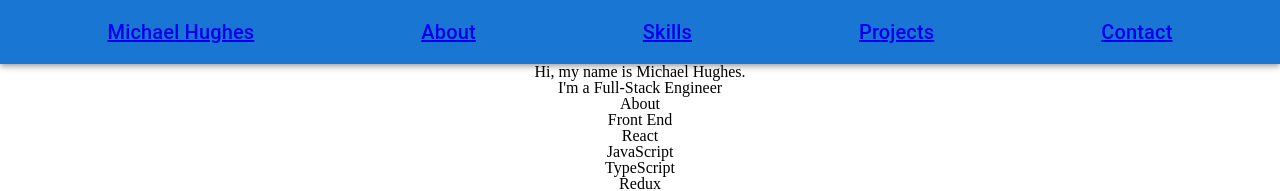
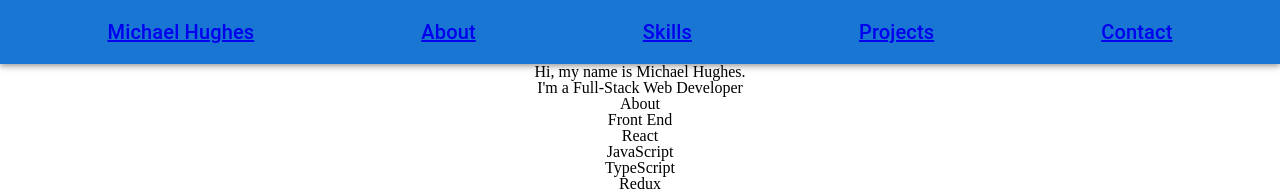
Before and after one commit to mrmchughes/Personal_Portfolio, a React (Create React App) app: page / in a window 1280 px wide. Shown: the top 191 px of the page. Built offline with nearby package versions, Linux system fonts and the light colour scheme.

Commit message:
removed unneeded imports

```diff
--- a/src/components/Intro.js
+++ b/src/components/Intro.js
@@ -4,7 +4,7 @@ export default function Intro() {
         // Will want to include a loading bar for the page as well, since it will take a second to load the animations
         <div>
             <p>Hi, my name is Michael Hughes.</p>
-            <p>I'm a Full-Stack Engineer</p>
+            <p>I'm a Full-Stack Web Developer</p>
         </div>
     )
 }
--- a/src/components/Navbar.js
+++ b/src/components/Navbar.js
@@ -2,9 +2,6 @@ import AppBar from '@mui/material/AppBar';
 import Box from '@mui/material/Box';
 import Toolbar from '@mui/material/Toolbar';
 import Typography from '@mui/material/Typography';
-import Button from '@mui/material/Button';
-import IconButton from '@mui/material/IconButton';
-import MenuIcon from '@mui/icons-material/Menu';
 
 export default function Navbar() {
     return (
```
